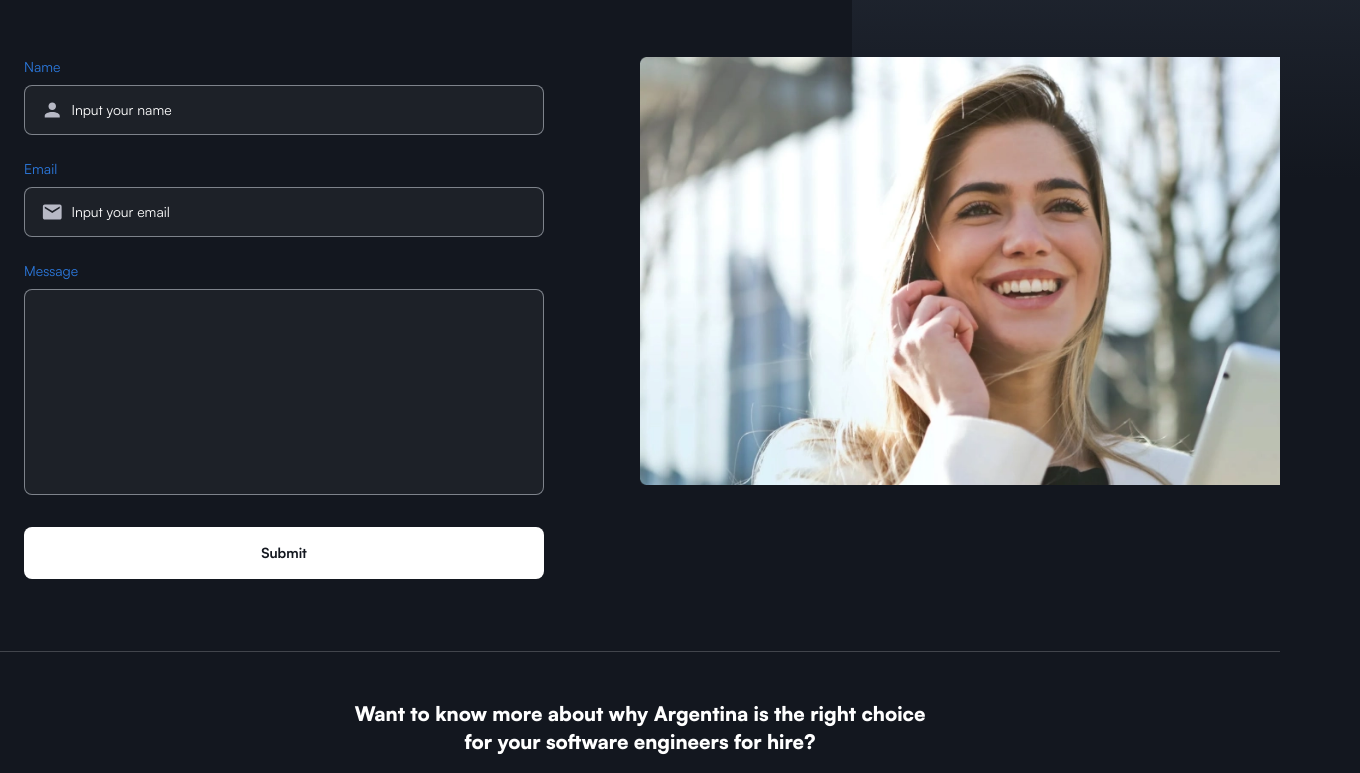
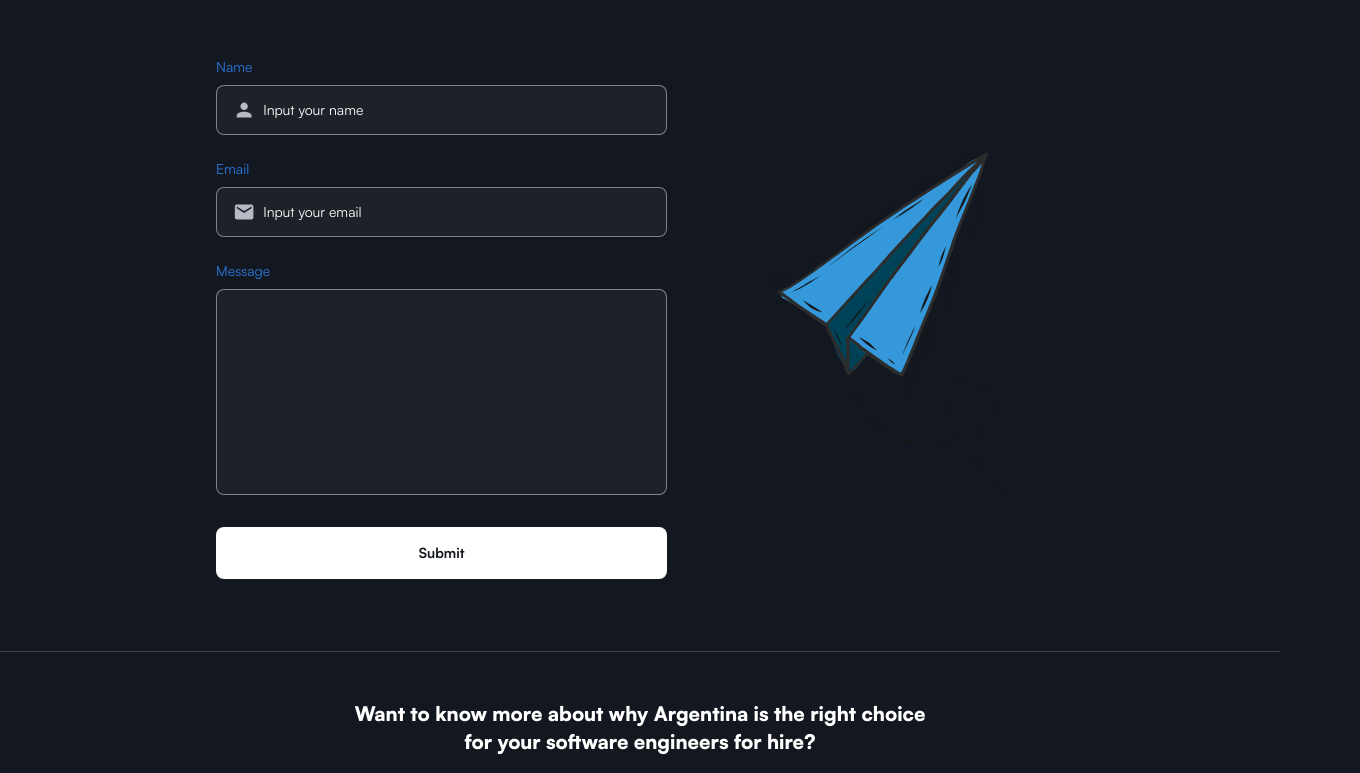
Before and after one commit to mbenedettini/assemblar-site, an Astro site: page /contact in a window 1280 px wide. Shown: the part 264-1037 px from the top of the page, 1360 px wide, since content can reach past the window. Built offline with nearby package versions, Linux system fonts and the light colour scheme; Astro itself is replaced by a stand-in of ours.

Commit message:
Contact: Airplane

```diff
--- a/src/pages/contact.astro
+++ b/src/pages/contact.astro
@@ -13,22 +13,16 @@ import Form from '../components/pages/contact/Form.astro';
 
   <section class='mb-14 md:mb-16'>
     <div id='parent-asks' class='flex flex-col md:flex-row gap-28 md:gap-24'>
-      <div class='grow'>
+      <div class='grow lg:ml-48'>
         <Form />
       </div>
 
-      <div class='grow w-full md:max-w-[50%] aspect-[187/125]'>
-        <div class='absolute aspect-[187/125]'>
-          <img
-            class='w-screen'
-            src='/images/contact-us.webp'
+      <div class='w-full md:max-w-[40%] hidden lg:block'>
+        <img
+            class='md:w-[50%] mt-24'
+            src='/images/airplane.svg'
             alt='Contact Us'
           />
-          <div
-            class='bg-gradient-contact absolute h-[15rem] md:h-[15.5rem] w-[15rem] md:w-[31.75rem] -top-16 md:-top-28 right-0 md:-right-20 -z-10 rounded-l-3xl'
-          >
-          </div>
-        </div>
       </div>
     </div>
   </section>
```
Also changed, not shown: public/images/airplane.svg (added).
